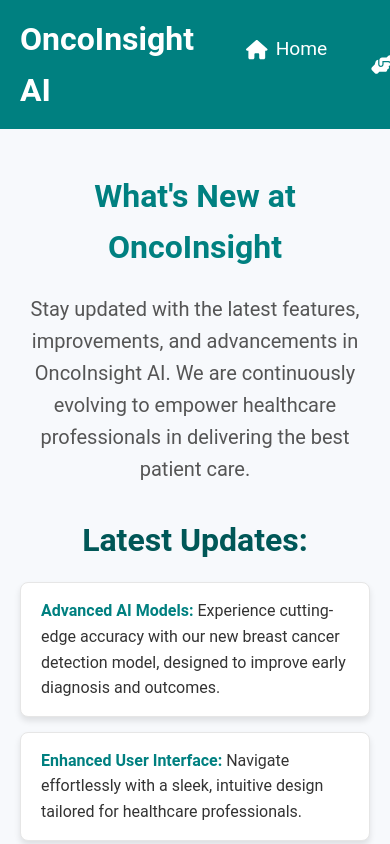
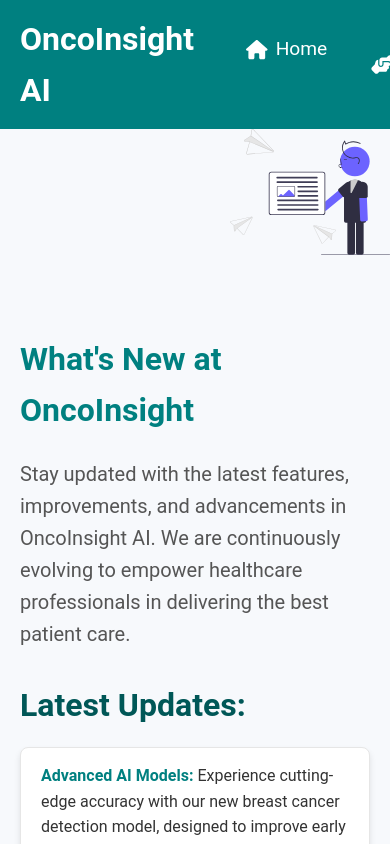
Before and after one commit to MatchaStrawberryWeb/OncoInsight, a React (Create React App) app: page /whats-new in a window 390 px wide. Shown: the top 844 px of the page. Built offline with nearby package versions, Linux system fonts and the light colour scheme.

Commit message:
whats new

```diff
--- a/src/css/WhatsNew.css
+++ b/src/css/WhatsNew.css
@@ -11,20 +11,19 @@
 .whats-new-container {
   max-width: 1200px;
   margin: 0 auto;
-    padding: 40px 20px;
-    text-align: center;
+  padding: 0px 20px;
+  text-align: left; /* Align content to the left */
 }
 
 /* Headings */
 .whats-new-heading {
   font-size: 2.5rem;
-    margin-bottom: 20px;
   color: #008080;
 }
 
 .updates-heading {
   font-size: 2rem;
-    margin-bottom: 15px;
+  margin-bottom: 1px;
   color: #005757;
 }
 
@@ -94,6 +93,15 @@
   background-color: #005757;
 }
 
+.news-icon {
+  text-align: right; /* Align the SVG to the right */
+}
+
+.news-icon img {
+  width: 400px; /* Make the SVG bigger */
+  height: auto;
+}
+
 /* Responsive Design */
 @media (max-width: 768px) {
   .whats-new-container {
@@ -115,4 +123,14 @@
   .cta-section p {
     font-size: 1rem;
   }
+
+  .news-icon {
+    text-align: right; /* Align the SVG to the right */
+    margin-bottom: 30px; /* Adjust space between icon and content */
   }
+
+  .news-icon img {
+    width: 160px; /* Make the SVG bigger */
+    height: auto;
+  }
+}
--- a/src/publicView/WhatsNew.js
+++ b/src/publicView/WhatsNew.js
@@ -2,11 +2,17 @@
 import Header from "./Header";
 import Footer from "./Footer";
 import "../css/WhatsNew.css";
+import newsSvg from "../assets/news.svg";
 
 const WhatsNew = () => {
   return (
     <div className="whats-new-page">
       <Header /> {/* Reuse Header component */}
+
+       {/* Displaying the news.svg image */}
+       <div className="news-icon">
+          <img src={newsSvg} alt="News updates" width={120} height={120} />
+        </div>
 
       <div className="whats-new-container">
         <h1 className="whats-new-heading">What's New at OncoInsight</h1>
```
Lines whose indentation alone changed are shown as unchanged.
